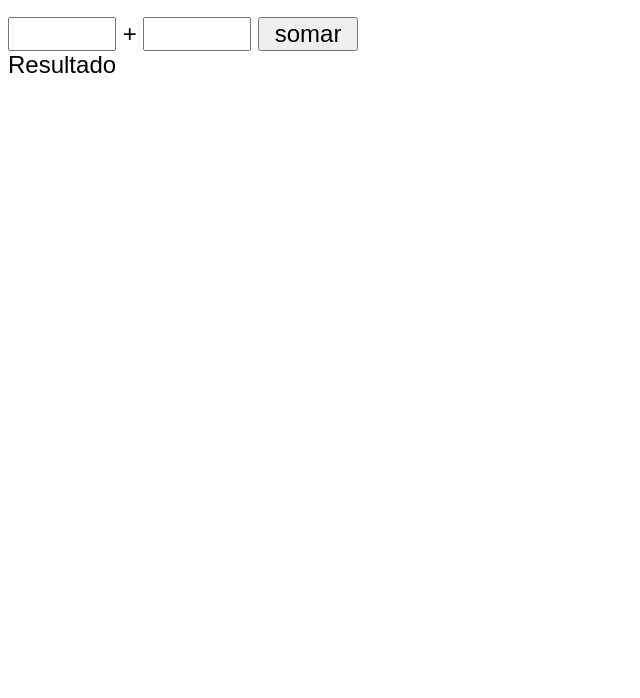
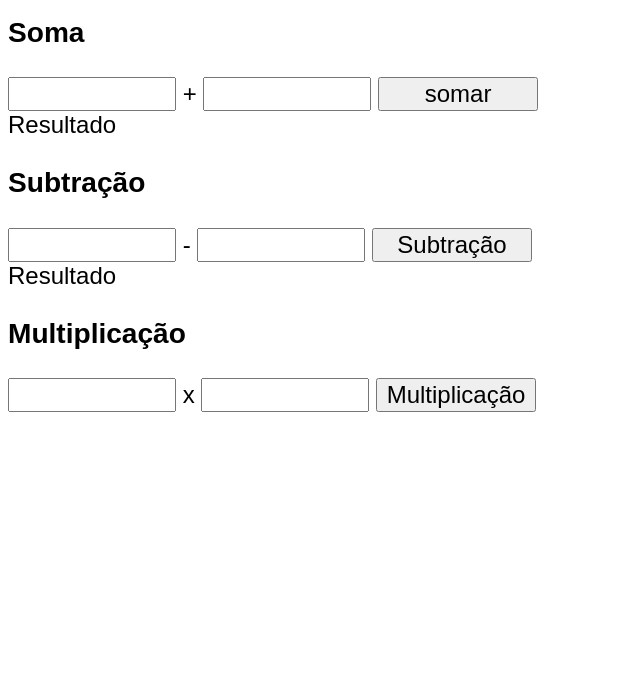
Before and after one commit to lucas55i/Estudo_JavaScript, a plain HTML site: page Dom/dom003.html in a window 1280 px wide. Shown: the part 102-800 px from the top of the page, without its empty margins (0-640 px from the left). Drawn offline with Linux system fonts and the light colour scheme.

Commit message:
Estudo dia 23/07/2020

```diff
--- a/Dom/dom003.html
+++ b/Dom/dom003.html
@@ -10,7 +10,7 @@
         }
         input{
             font: normal 18pt Arial;
-            width: 100px;
+            width: 160px;
         }
 
         div#ress{
@@ -20,17 +20,31 @@
 
 </head>
 <body>
-    <h1>Somando Valores</h1>
+    <h1>Operações matematicas</h1>
 
+    <h3>Soma</h3>
     <input type="number" name="txtn1" id="txtn1"> +
     <input type="number" name="txtn2" id="txtn2">
     <input type="button" value="somar" onclick="somar()">
 
     <div id="res">Resultado</div>
 
+    <h3>Subtração</h3>
+    <input type="number" name="sn1" id="sn1"> -
+    <input type="number" name="sn2" id="sn2">
+    <input type="button" value='Subtração' onclick="subtrair()">
 
+    <div id='res2'>Resultado</div>
+
+    <h3>Multiplicação</h3>
+    <input type="number" name="mn1" id="mn1"> x
+    <input type="number" name="mn2" id="mn2">
+    <input type="button" value="Multiplicação" onclick="multiplicar()">
+
+    <div id="res3"></div>
 
     <script>
+
         function somar(){
             var tn1 =  window.document.getElementById('txtn1')
             var tn2 = window.document.querySelector('input#txtn2')
@@ -42,6 +56,31 @@
             var s = n1 + n2
             res.innerHTML = `A soma entre ${n1} e ${n2} é <strong>${s}</strong>`
         }
+
+        function subtrair(){
+            var sn1 = window.document.getElementById('sn1')
+            var sn2 =  window.document.querySelector('input#sn2')
+            var res2 = window.document.getElementById('res2')
+
+            var n1 = Number(sn1.value)
+            var n2 = Number(sn2.value)
+
+            var s2 = n1 - n2
+            res2.innerHTML = `A subtração entre ${n1} e ${n2} é <strong>${s2}</strong>`
+        }
+
+        function multiplicar(){
+            var mn1 = window.document.getElementById('mn1')
+            var mn2 = window.document.getElementById('mn2')
+            var res3 = window.document.getElementById('res3')
+
+            var n1 = Number(mn1.value)
+            var n2 = Number(mn2.value)
+
+            var s3 =  n1 * n2
+            res3.innerHTML = `A multiplicação entre ${n1} e ${n2} é <strong>${s3}</strong>`
+
+        }
     </script>
 
 </body>
```
Also changed, not shown: Condições/condicoes001.js (added, +7 -0 lines), Condições/condicoes002.js (added, +8 -0 lines), Condições/condicoes003.html (added, +27 -0 lines).
